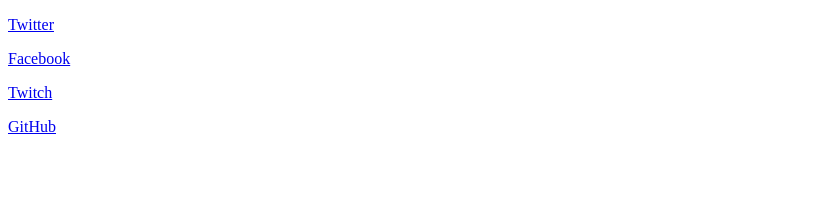
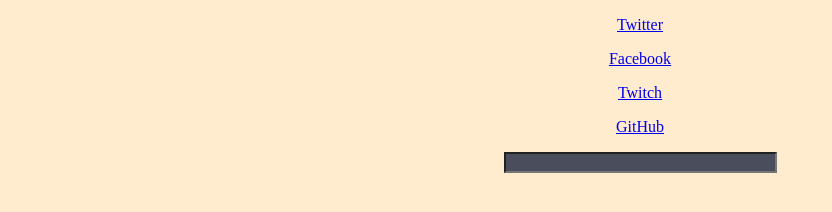
Before and after one commit to Jeffsty/sunny-nihilist, a plain HTML site: page index.html in a window 1280 px wide. Shown: the whole page, without its empty margins (0-832 px from the left). Drawn offline with Linux system fonts and the light colour scheme.

Commit message:
Add Brave search bar

```diff
--- a/index.html
+++ b/index.html
@@ -5,8 +5,9 @@
     <meta http-equiv="X-UA-Compatible" content="IE=edge">
     <meta name="viewport" content="width=device-width, initial-scale=1.0">
     <title>Sunny Nihilist</title>
+    <link rel="stylesheet" href="styles.css">
 </head>
-<body>
+<body><center>
     <p>
         <a href="https://www.twitter.com">Twitter</a>
     </p>
@@ -19,5 +20,10 @@
     <p>
         <a href="https://www.github.com">GitHub</a>
     </p>
-</body>
+    <p>
+        <form method="get" action="https://search.brave.com/search" target="_blank">
+            <input type="text" name="q" size="31" value="">
+        </form>
+    </p>
+</center></body>
 </html>
--- /dev/null
+++ b/styles.css
@@ -0,0 +1,7 @@
+body {
+    background-color: blanchedalmond;
+}
+
+input {
+    background-color: rgb(74, 77, 92)
+}
```
